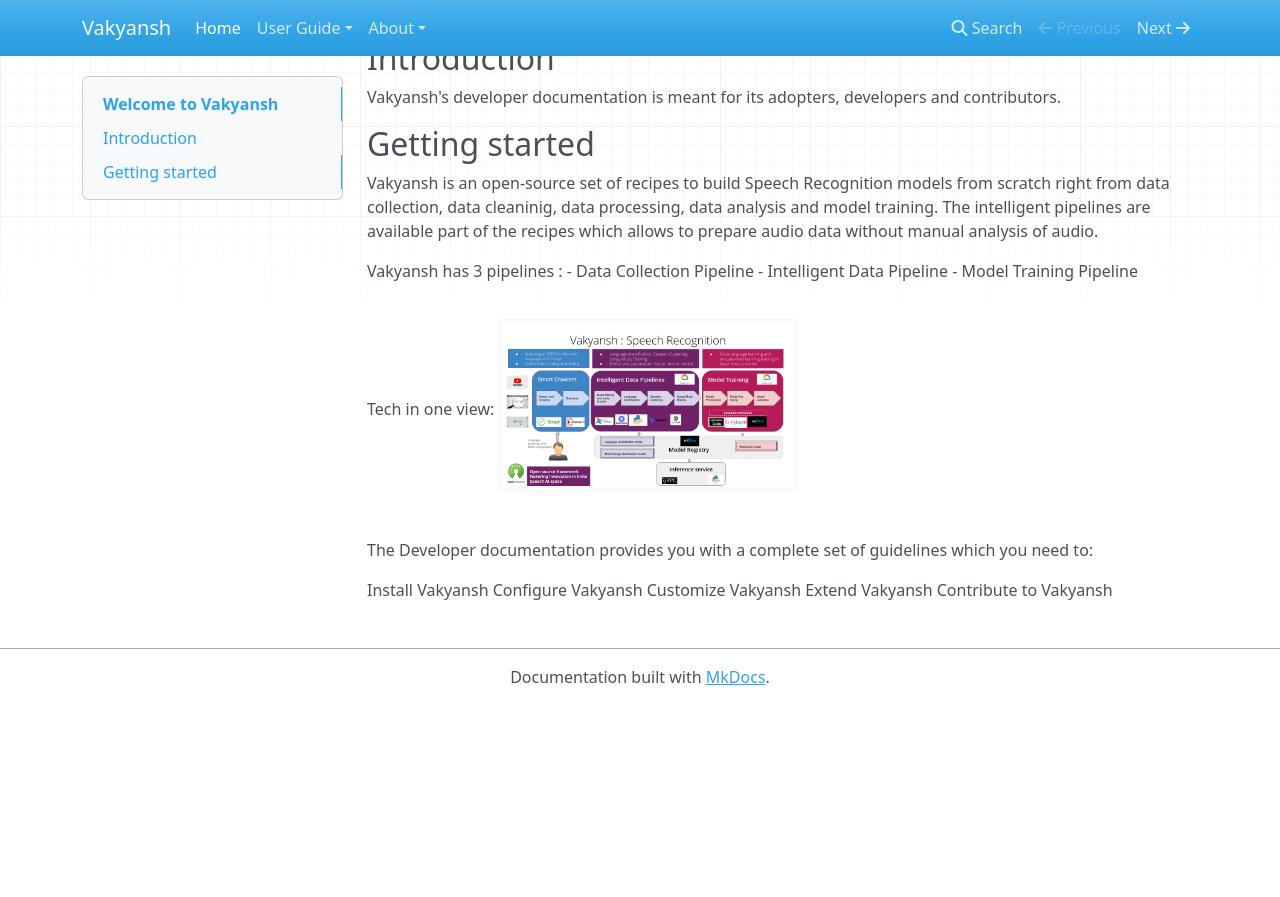
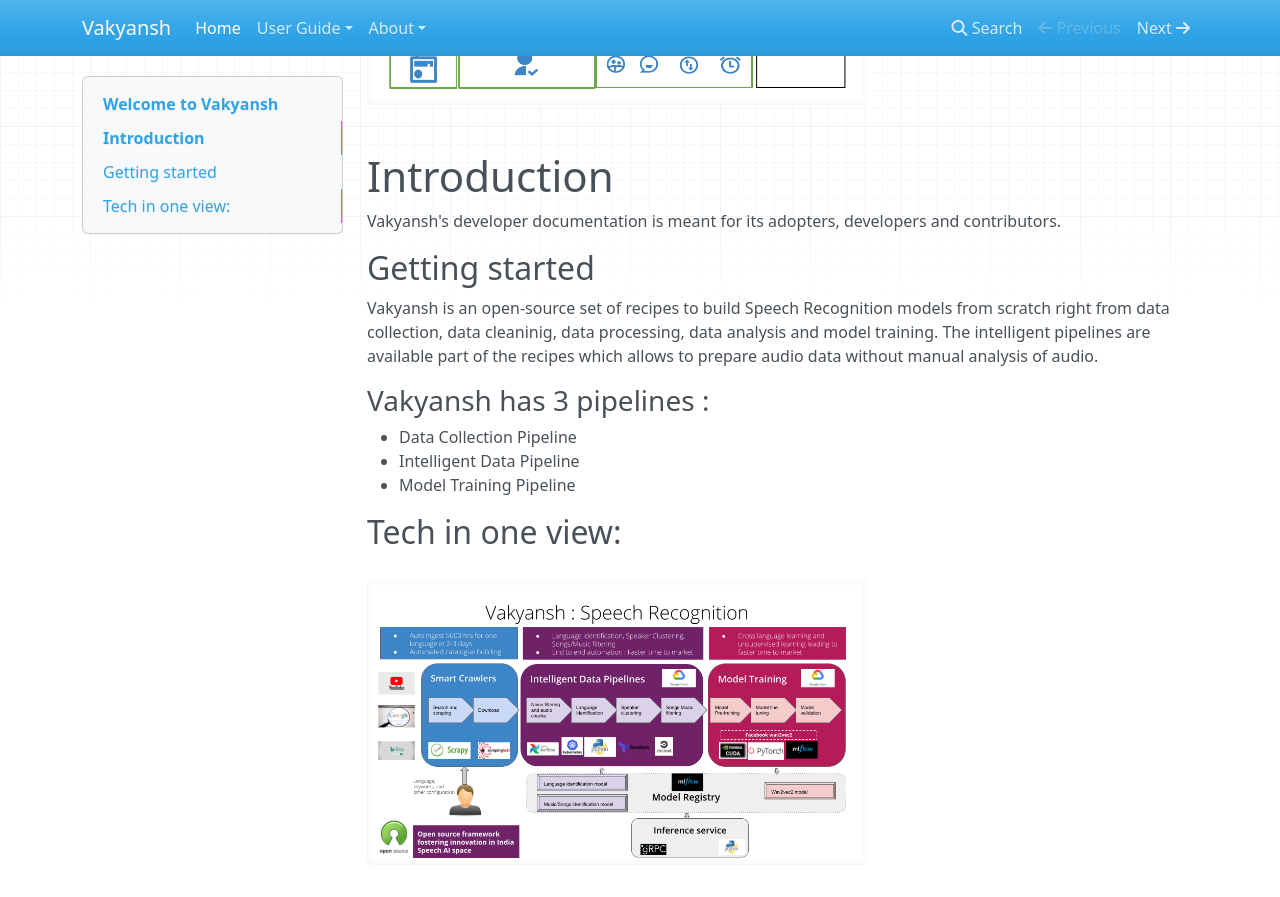
Before and after one commit to Open-Speech-EkStep/open-speech-ekstep.github.io, an MkDocs documentation site: the page built from docs/index.md, in a window 1280 px wide and 900 px high, scrolled down 375 px. Shown: the top 897 px of the window. Built offline with MkDocs 1.6.1, drawn with Linux system fonts in a browser that asks for light colours; nearby versions of some CDN libraries; before the commit the page ends 1080 px from its top, so only the background shows below that.

Commit message:
chore: increase image size

```diff
--- a/docs/index.md
+++ b/docs/index.md
@@ -2,10 +2,9 @@
 
 Recipies to build Speech Recognition models
 
-<img src="img/vakyansh_modeling.png" alt="drawing" width="300"/>
+<img src="img/vakyansh_modeling.png" alt="drawing" width="500" width="500"/>
 
-
-## Introduction
+# Introduction
 
 Vakyansh's developer documentation is meant for its adopters, developers and contributors.
 
@@ -14,13 +13,13 @@
 Vakyansh is an open-source set of recipes to build Speech Recognition models from scratch right from data collection,
 data cleaninig, data processing, data analysis and model training. The intelligent pipelines are available part of the recipes which allows to prepare audio data without manual analysis of audio.
 
-Vakyansh has 3 pipelines :
+### Vakyansh has 3 pipelines :
 - Data Collection Pipeline
 - Intelligent Data Pipeline
 - Model Training Pipeline
 
-Tech in one view:
-<img src="img/vakyansh_tech.png" alt="drawing" width="300"/>
+## Tech in one view: <br>
+<img src="img/vakyansh_tech.png" alt="drawing" width="500" width="500"/>
 
 
 The Developer documentation provides you with a complete set of guidelines which you need to:
```
